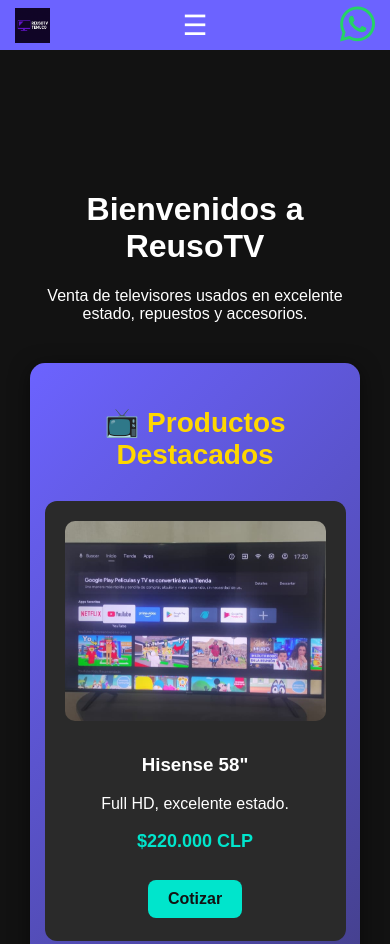
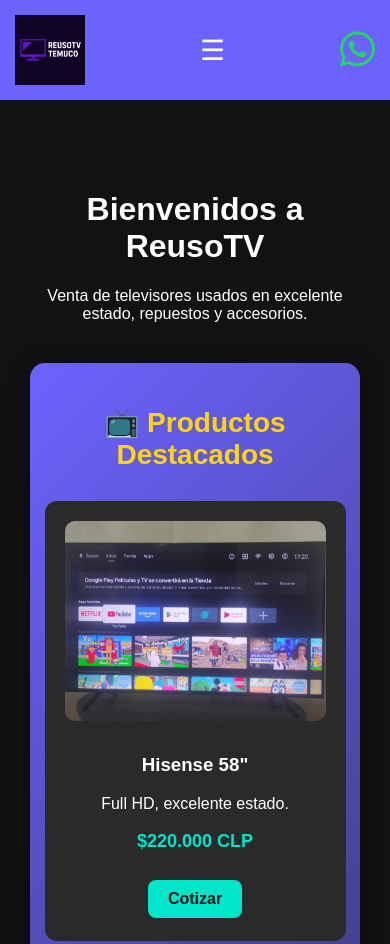
Before and after one commit to lrgonzaleza/reusotv-web, a plain HTML site: page index.html in a window 390 px wide. Shown: the top 944 px of the page. Drawn offline with Linux system fonts and the light colour scheme.

Commit message:
Update reusotvestilo.css

```diff
--- a/reusotvestilo.css
+++ b/reusotvestilo.css
@@ -435,11 +435,11 @@ footer p {
 
   header {
     padding: 5px 15px;   /* menos espacio interno */
-    height: 50px;        /* más angosto que el default */
+    height: 100px;        /* más angosto que el default */
   }
 
   header .logo img {
-    max-height: 35px;    /* logo más pequeño para que encaje */
+    max-height: 70px;    /* logo más pequeño para que encaje */
   }
 
 
```
